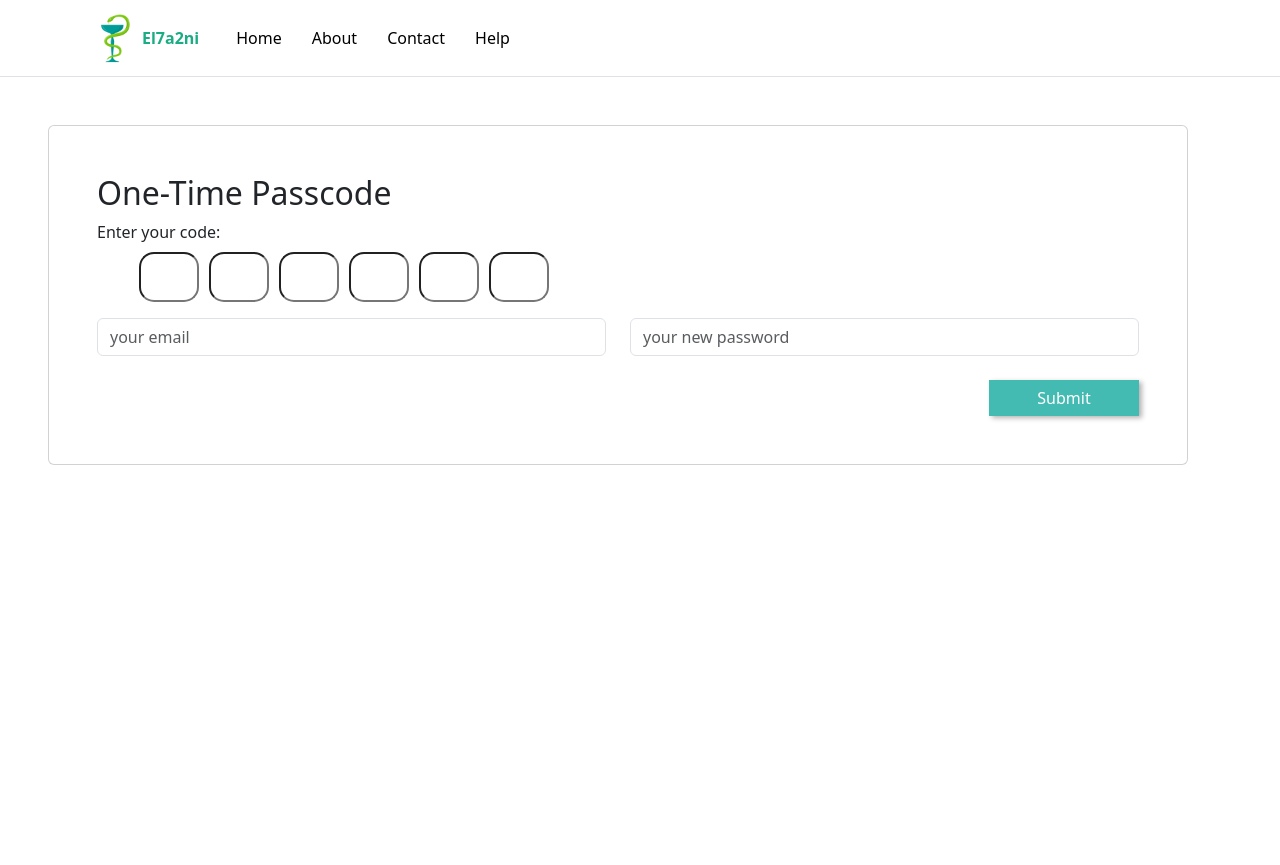
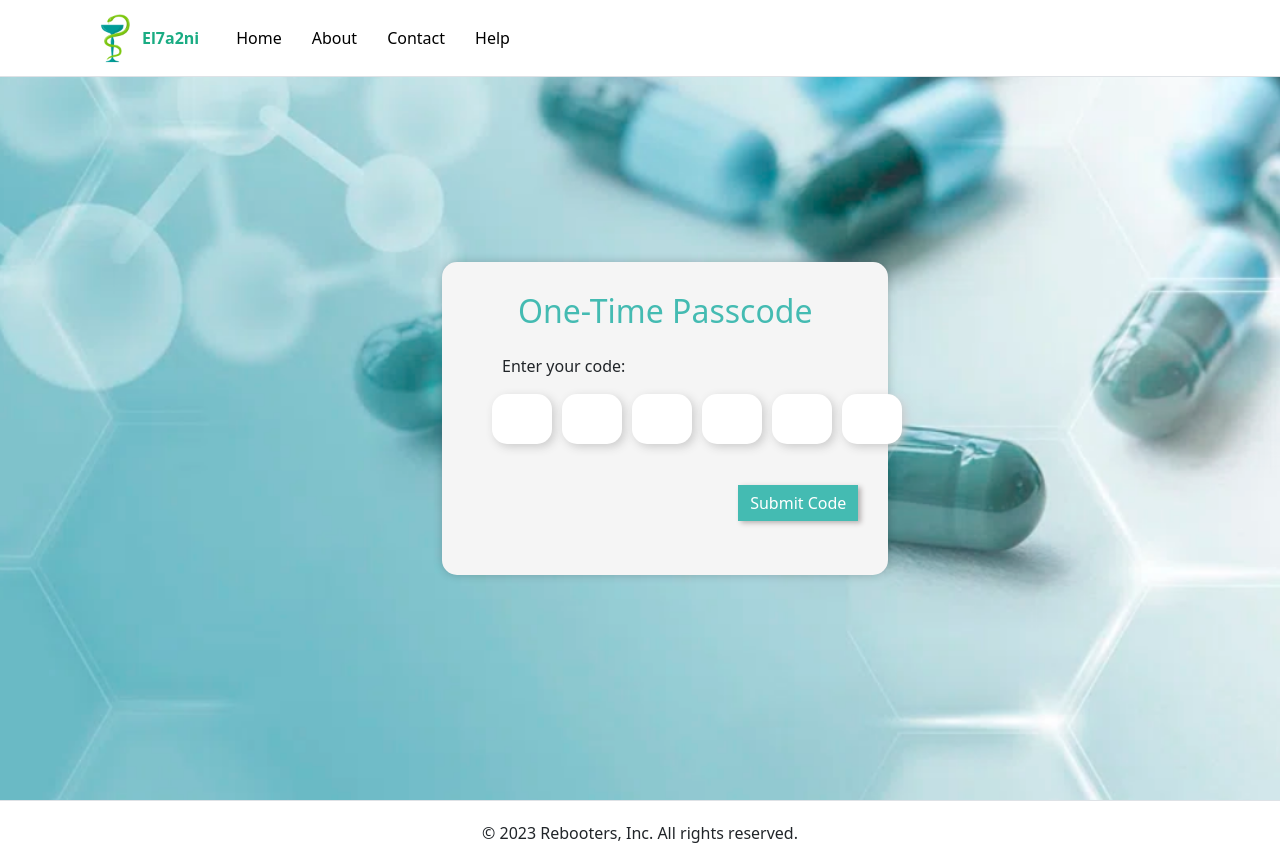
Before and after one commit to advanced-computer-lab-2023/Rebooters-Pharmacy, a React (Create React App) app in the folder frontend/: page /otp in a window 1280 px wide. Before the commit the page ends 800 px from the top, so only its background shows below. Built offline with nearby package versions, Linux system fonts and the light colour scheme.

Commit message:
login fixing and otp styling

```diff
--- a/frontend/package.json
+++ b/frontend/package.json
@@ -14,6 +14,7 @@
     "js-cookie": "^3.0.5",
     "line-awesome": "^1.3.0",
     "lodash.debounce": "^4.0.8",
+    "material-icons": "^1.13.12",
     "react": "^18.2.0",
     "react-bootstrap": "^2.9.1",
     "react-chartjs-2": "^5.2.0",
--- a/frontend/src/pages/Login.js
+++ b/frontend/src/pages/Login.js
@@ -98,7 +98,7 @@ const Login = () => {
               </a>
               {showEmailWindow && (
                 <div className="modal-overlay">
-                  <div className="card">
+                  <div className="email-card card">
                     <div className="forgotPass">
                       <ForgotPass />
                     </div>
@@ -120,11 +120,7 @@ const Login = () => {
                 Login
               </button>
               <hr />
-              <Link
-                to="/guest"
-                className="createAcc-btn btn btn-primary"
-                style={{ color: "white", transform: "translateX(115%)" }}
-              >
+              <Link to="/guest" className="createAcc-btn btn btn-primary">
                 Create Account
               </Link>
             </div>
--- a/frontend/src/pages/OTP.js
+++ b/frontend/src/pages/OTP.js
@@ -1,15 +1,23 @@
-import '../styles/otp.css';
+import "../styles/otp.css";
 import { useState } from "react";
 import { useNavigate } from "react-router-dom";
-import Navbar from '../components/Navbar';
-
+import Navbar from "../components/Navbar";
+import Footer from "../components/footer";
 const OTP = () => {
   const [email, setEmail] = useState("");
   const [otp, setOtp] = useState(["", "", "", "", "", ""]);
   const [joinedOtp, setJoinedOtp] = useState("");
   const [newPassword, setNewPassword] = useState("");
   const navigate = useNavigate();
+  const [showEmailWindow, setShowEmailWindow] = useState(false);
 
+  const handleEmail = () => {
+    setShowEmailWindow(true);
+  };
+
+  const handleCloseForgotEmail = () => {
+    setShowEmailWindow(false);
+  };
   const resetPasswordWithOTP = async () => {
     try {
       const response = await fetch("/api/guest/resetPasswordWithOTP", {
@@ -49,14 +57,15 @@ const OTP = () => {
   };
   return (
     <div>
-    <Navbar/>
-    <div className="container card m-5 p-5">
+      <Navbar />
+      <div className="login-cover">
+        <div className="container">
           <div className="otp-card">
             <div className="title">
               <h2>One-Time Passcode</h2>
             </div>
             <div className="otp-container">
-          <div className="mb-2">Enter your code:</div>
+              <div className="enter-code mb-3 my-4">Enter your code:</div>
               <ul className="boxes">
                 {otp.map((digit, index) => (
                   <li className="li-box" key={index}>
@@ -71,35 +80,61 @@ const OTP = () => {
                 ))}
               </ul>
             </div>
-        <div className='row'>
-        <div className='col-6'>
+            <div className="form-submit">
+              <button
+                className="btn btn-primary submit-otp"
+                onClick={handleEmail}
+              >
+                Submit Code
+              </button>
+            </div>
+            {showEmailWindow && (
+              <div className="modal-overlay">
+                <div className="emailPass-card card">
+                  <div className="row">
+                    <div className="col-6">
+                      <p>Enter your email:</p>
                       <input
                         name="email"
                         className="form-control"
-          placeholder="your email"
+                        placeholder="johndoe@email.com"
                         value={email}
                         onChange={(e) => setEmail(e.target.value)}
                       />
                     </div>
-        <div className='col-6'>
+                    <div className="col-6">
+                      <p className="">Enter your new password:</p>
                       <input
                         name="newpassword"
-          className="form-control"
-          placeholder="your new password"
+                        className="form-control mb-4"
+                        placeholder="***************"
                         value={newPassword}
                         onChange={(e) => setNewPassword(e.target.value)}
                       />
                     </div>
-        </div>
-
-        <br />
-        <div className='form-submit'>
-        <button className="btn-primary btn btn-default-width" onClick={handleSubmit}>
+                    <div className="submit-pass form-submit">
+                      <button
+                        className="btn-primary btn btn-default-width"
+                        onClick={handleSubmit}
+                      >
                         Submit
                       </button>
                     </div>
                   </div>
+                  <button
+                    className="close btn btn-secondary btn-default-width"
+                    onClick={handleCloseForgotEmail}
+                  >
+                    Close
+                  </button>
                 </div>
+              </div>
+            )}
+            <br />
+          </div>
+        </div>
+      </div>
+      <Footer />
     </div>
   );
 };
--- a/frontend/src/styles/forgotpassword.css
+++ b/frontend/src/styles/forgotpassword.css
@@ -1,32 +1,30 @@
 .forgot-container {
-    margin: 50px;
   border-radius: 10px;
-
 }
-.email-container .cc{
+.email-container .cc {
   margin-bottom: 10px;
   margin-left: 50px;
 }
-.el7a2ni{
+.el7a2ni {
   margin-left: 50px;
 }
-.email-box{
+.email-box {
   width: 65%;
   margin-left: 50px;
 }
-.request-btn{
+.request-btn {
   position: absolute;
-    left: 60%;
-    bottom: 0.5%;
-
+  transform: translate(50%);
+  right: 240px;
+  bottom: 1.75%;
 }
-.logoname{
+.logoname {
   text-decoration: none;
   color: #1aac83;
 }
-.notwithbtn-container{
+.notwithbtn-container {
   transform: translate(10%, 50%);
 }
-.logo-img{
+.logo-img {
   transform: translateY(-15%);
 }
--- a/frontend/src/styles/login.css
+++ b/frontend/src/styles/login.css
@@ -42,30 +42,28 @@
   color: #6e6e6e;
   font-weight: 600;
 }
-.login-form .login-btn {
+.login-btn {
+  width: 80%;
   margin-top: 10px;
-  margin-bottom: 10px;
+  margin-left: 48px;
+}
+.createAcc-btn {
   width: 80%;
-  position: relative;
-  left: 10%;
-}
-.login-form .createAcc-btn {
-  width: 80%;
-  position: relative;
-  right: 82%;
-  font-weight: light;
+  margin-left: 48px;
 }
 .login-btn:hover {
   cursor: pointer;
 }
 
 .forgotPass {
-  height: 500px;
-  width: 800px;
+  height: 370px;
+  width: 610px;
   overflow-y: scroll;
+  position: relative;
 }
 .close-btn {
   position: absolute;
-  left: 80%;
-  bottom: 0.25%;
+  transform: translate(50%);
+  bottom: 5px;
+  right: 85px;
 }
--- a/frontend/src/styles/otp.css
+++ b/frontend/src/styles/otp.css
@@ -1,11 +1,54 @@
-.boxes{
-    list-style: none;
-    display: flex;
+.boxes {
+  list-style: none;
+  display: flex;
+  padding-left: 10px;
 }
 
-.single-box{
-    width: 60px;
-    height: 50px;
-    margin-left: 10px ;
-    border-radius: 15px;
+.single-box {
+  width: 60px;
+  height: 50px;
+  margin-left: 10px;
+  border-radius: 15px;
+  border: none;
+  box-shadow: 3px 3px 10px #ccc;
+  text-indent: 20px;
 }
+.otp-card {
+  width: 40%;
+  padding: 30px;
+  border-radius: 15px;
+  background-color: whitesmoke;
+  box-shadow: 0 0 10px rgba(0, 0, 0, 0.2);
+  margin-top: 185px;
+  margin-left: 360px;
+}
+.li-box {
+  box-sizing: none;
+}
+.submit-otp {
+  margin-top: 25px;
+}
+.title {
+  color: #44bbb2;
+  text-align: center;
+}
+.enter-code {
+  margin-left: 30px;
+}
+.emailPass-card {
+  padding: 60px;
+  position: relative;
+}
+.submit-pass {
+  position: absolute;
+  top: 90%;
+  transform: translateY(-50%);
+  right: 143px;
+}
+.close {
+  position: absolute;
+  top: 50%;
+  transform: translateY(-50%);
+  left: 399px;
+  top: 90%;
+}
```
Also changed, not shown: frontend/src/pages/ForgotPassword.js (+17 -7 lines), 1 other file (tests, documents, lock files or other folders). Lines whose indentation alone changed are shown as unchanged.
